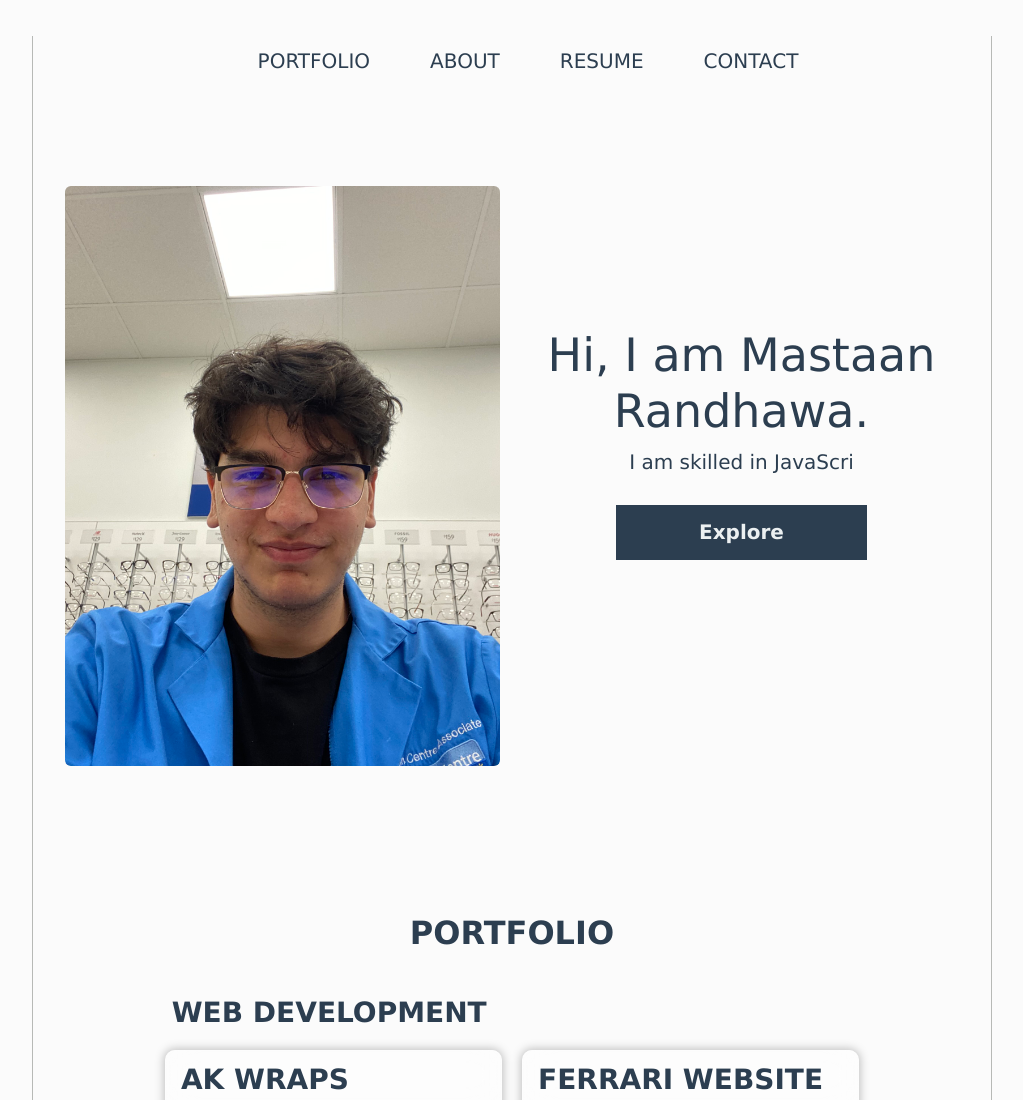
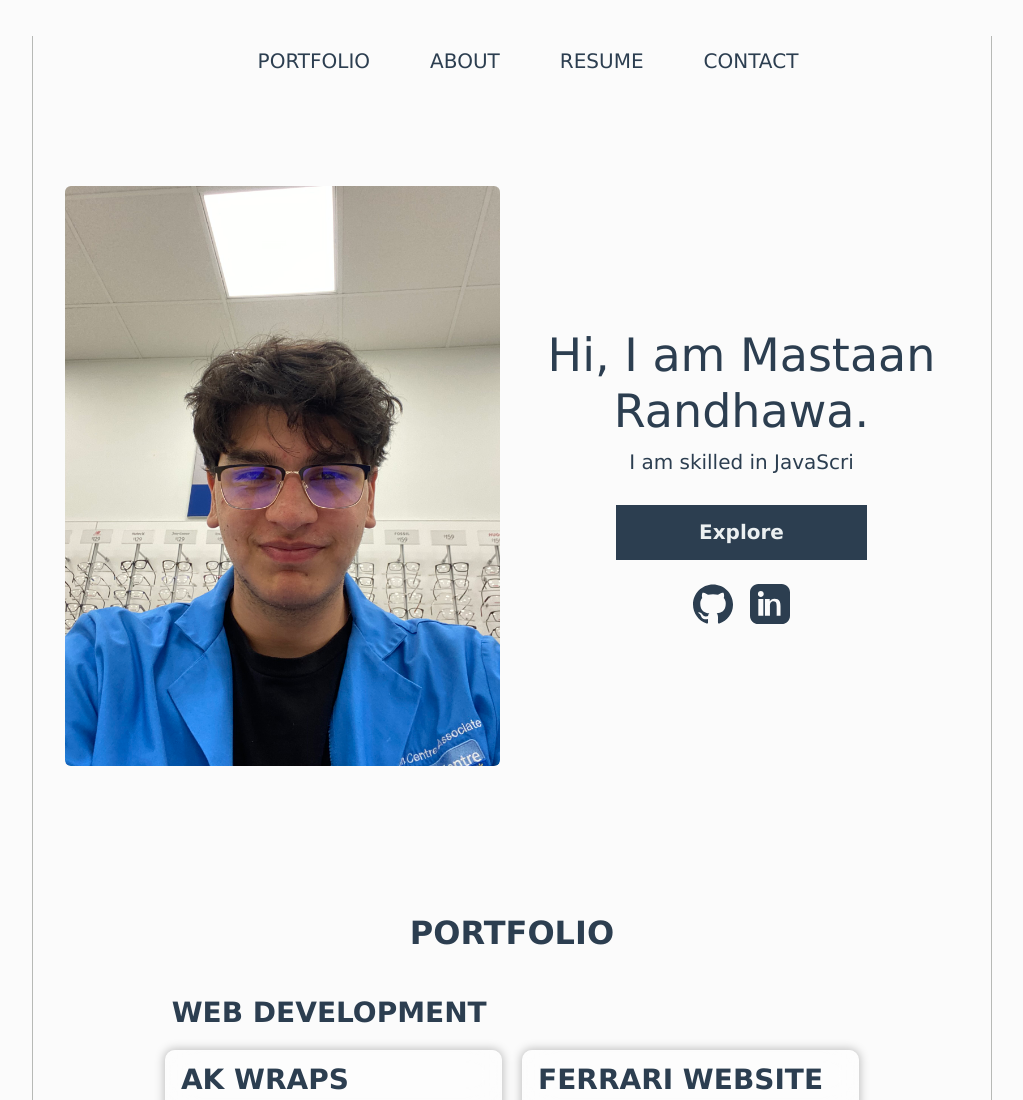
Before and after one commit to mastaanRandhawa/webpageMastaan, a plain HTML site: page index.html in a window 1280 px wide. Shown: the top 1100 px of the page, without its empty margins (128-1151 px from the left). Drawn offline with nearby package versions, Linux system fonts and the light colour scheme; some packages are replaced by stand-ins of ours.

Commit message:
fixed logo colors

```diff
--- a/index.html
+++ b/index.html
@@ -32,7 +32,7 @@
   <!-- Link to CSS (add your stylesheet path here) -->
   <link rel="stylesheet" href="styles.css">
 
-  <link rel="icon" type="favicon" href="imgs/online-resume.png">
+  <link rel="icon" type="favicon" href="imgs/favicon.webp">
 
   <!-- Open Graph Meta Tags for Social Sharing -->
   <meta property="og:title" content="Mastaan Randhawa - Personal Website">
@@ -80,7 +80,7 @@
           <div class="social-links mt-4">
             <!-- Inline SVG for GitHub -->
             <a href="https://github.com/mastaanRandhawa" target="_blank" style="margin-right: 10px;">
-              <svg class="imglogo" width="32" height="32" viewBox="0 0 24 24" fill="none"
+              <svg class="imglogo" width="32" height="32" viewBox="0 0 24 24" fill="#2c3e50"
                 xmlns="http://www.w3.org/2000/svg" aria-label="GitHub Logo">
                 <!-- Replace the path below with the actual GitHub logo path -->
                 <path d="M12 .297c-6.626 0-12 5.373-12 12
@@ -100,7 +100,7 @@
             </a>
             <!-- Inline SVG for LinkedIn -->
             <a href="https://linkedin.com/in/MastaanRandhawa" target="_blank">
-              <svg class="imglogo" width="32" height="32" viewBox="0 0 24 24" fill="none"
+              <svg class="imglogo" width="32" height="32" viewBox="0 0 24 24" fill="#2c3e50"
                 xmlns="http://www.w3.org/2000/svg" aria-label="LinkedIn Logo">
                 <!-- Replace the path below with the actual LinkedIn logo path -->
                 <path d="M19 0h-14c-2.76 0-5 2.24-5 5v14
--- a/styles.css
+++ b/styles.css
@@ -360,11 +360,6 @@ a:hover {
   height: 40px;
   border-radius: 5px;
   transition: 0.5s;
-}
-
-.imglogo:hover {
-  transition: 0.5s;
-  border-radius: 12px;
 }
 
 /* Responsive adjustments */
```
Also changed, not shown: imgs/favicon.webp (added).
